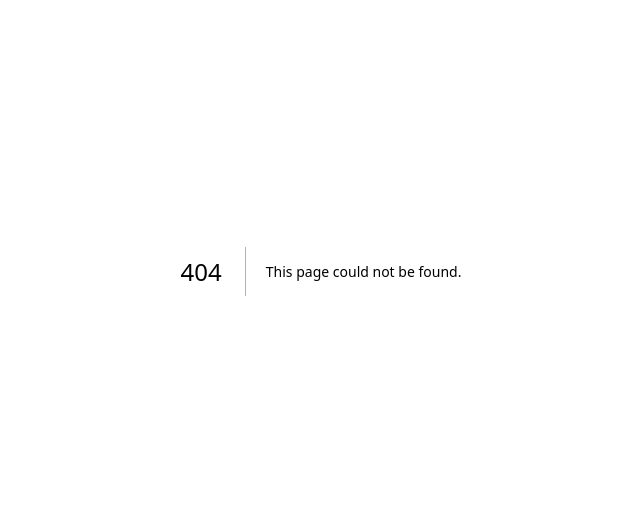
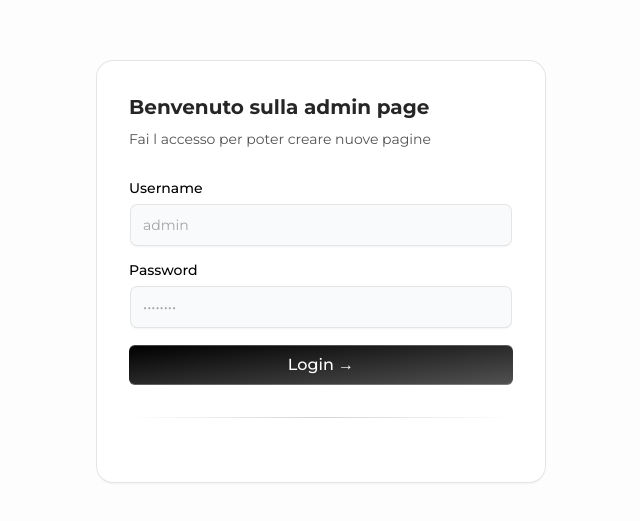
Before and after one commit to akiidjk/ProjectIppocrate, a Next.js app in the folder frontend/: page /admin/login in a window 1280 px wide. Before the commit this address had no page. Shown: the part 129-650 px from the top of the page, without its empty margins (319-959 px from the left). Built offline with nearby package versions, Linux system fonts and the light colour scheme.

Commit message:
Started to write admin page login

```diff
--- /dev/null
+++ b/frontend/src/app/admin/create_page/page.tsx
@@ -0,0 +1,5 @@
+export default function CreateAdminPage(){
+    return (
+        <div></div>
+    )
+}
--- /dev/null
+++ b/frontend/src/app/admin/login/page.tsx
@@ -0,0 +1,70 @@
+"use client";
+import React from "react";
+import { Label } from "../../components/AcernityUI/label";
+import { Input } from "../../components/AcernityUI/input";
+import { cn } from "@/utils/cn";
+import {
+  IconBrandGithub,
+  IconBrandGoogle,
+  IconBrandOnlyfans,
+} from "@tabler/icons-react";
+
+export default function LoginAdminPage(){
+    const handleSubmit = (e: React.FormEvent<HTMLFormElement>) => {
+        e.preventDefault();
+        console.log("Form submitted");
+      };
+    return (
+        <div className="h-screen flex">
+            <div className="m-auto max-w-md w-full mx-auto rounded-none md:rounded-2xl p-4 md:p-8 shadow-input bg-white dark:bg-black">
+                <h2 className="font-bold text-xl text-neutral-800 dark:text-neutral-200">
+                    Benvenuto sulla admin page
+                </h2>
+                <p className="text-neutral-600 text-sm max-w-sm mt-2 dark:text-neutral-300">
+                    Fai l accesso per poter creare nuove pagine
+                </p>
+            <form className="my-8" onSubmit={handleSubmit}>
+                <LabelInputContainer className="mb-4">
+                    <Label htmlFor="username">Username</Label>
+                    <Input id="username" placeholder="admin" type="text" />
+                </LabelInputContainer>
+                <LabelInputContainer className="mb-4">
+                    <Label htmlFor="password">Password</Label>
+                    <Input id="password" placeholder="••••••••" type="password" />
+                </LabelInputContainer>
+                <button
+                className="bg-gradient-to-br relative group/btn from-black dark:from-zinc-900 dark:to-zinc-900 to-neutral-600 block dark:bg-zinc-800 w-full text-white rounded-md h-10 font-medium shadow-[0px_1px_0px_0px_#ffffff40_inset,0px_-1px_0px_0px_#ffffff40_inset] dark:shadow-[0px_1px_0px_0px_var(--zinc-800)_inset,0px_-1px_0px_0px_var(--zinc-800)_inset]"
+                type="submit"
+                >
+                Login &rarr;
+                <BottomGradient />
+                </button>
+                <div className="bg-gradient-to-r from-transparent via-neutral-300 dark:via-neutral-700 to-transparent my-8 h-[1px] w-full" />
+            </form>
+            </div>
+        </div>
+    )
+}
+
+const BottomGradient = () => {
+    return (
+      <>
+        <span className="group-hover/btn:opacity-100 block transition duration-500 opacity-0 absolute h-px w-full -bottom-px inset-x-0 bg-gradient-to-r from-transparent via-cyan-500 to-transparent" />
+        <span className="group-hover/btn:opacity-100 blur-sm block transition duration-500 opacity-0 absolute h-px w-1/2 mx-auto -bottom-px inset-x-10 bg-gradient-to-r from-transparent via-indigo-500 to-transparent" />
+      </>
+    );
+  };
+
+  const LabelInputContainer = ({
+    children,
+    className,
+  }: {
+    children: React.ReactNode;
+    className?: string;
+  }) => {
+    return (
+      <div className={cn("flex flex-col space-y-2 w-full", className)}>
+        {children}
+      </div>
+    );
+  };
--- a/frontend/src/app/admin/page.tsx
+++ /dev/null
@@ -1,7 +0,0 @@
-
-
-export default function AdminPage(){
-    return (
-        <div></div>
-    )
-}
--- /dev/null
+++ b/frontend/src/app/components/AcernityUI/input.tsx
@@ -0,0 +1,60 @@
+"use client";
+import * as React from "react";
+import { cn } from "@/utils/cn";
+import { useMotionTemplate, useMotionValue, motion } from "framer-motion";
+
+export interface InputProps
+  extends React.InputHTMLAttributes<HTMLInputElement> {}
+
+const Input = React.forwardRef<HTMLInputElement, InputProps>(
+  ({ className, type, ...props }, ref) => {
+    const radius = 100; // change this to increase the rdaius of the hover effect
+    const [visible, setVisible] = React.useState(false);
+
+    let mouseX = useMotionValue(0);
+    let mouseY = useMotionValue(0);
+
+    function handleMouseMove({ currentTarget, clientX, clientY }: any) {
+      let { left, top } = currentTarget.getBoundingClientRect();
+
+      mouseX.set(clientX - left);
+      mouseY.set(clientY - top);
+    }
+    return (
+      <motion.div
+        style={{
+          background: useMotionTemplate`
+        radial-gradient(
+          ${visible ? radius + "px" : "0px"} circle at ${mouseX}px ${mouseY}px,
+          var(--blue-500),
+          transparent 80%
+        )
+      `,
+        }}
+        onMouseMove={handleMouseMove}
+        onMouseEnter={() => setVisible(true)}
+        onMouseLeave={() => setVisible(false)}
+        className="p-[2px] rounded-lg transition duration-300 group/input"
+      >
+        <input
+          type={type}
+          className={cn(
+            `flex h-10 w-full border-none bg-gray-50 dark:bg-zinc-800 text-black dark:text-white shadow-input rounded-md px-3 py-2 text-sm  file:border-0 file:bg-transparent
+          file:text-sm file:font-medium placeholder:text-neutral-400 dark:placeholder-text-neutral-600
+          focus-visible:outline-none focus-visible:ring-[2px]  focus-visible:ring-neutral-400 dark:focus-visible:ring-neutral-600
+           disabled:cursor-not-allowed disabled:opacity-50
+           dark:shadow-[0px_0px_1px_1px_var(--neutral-700)]
+           group-hover/input:shadow-none transition duration-400
+           `,
+            className
+          )}
+          ref={ref}
+          {...props}
+        />
+      </motion.div>
+    );
+  }
+);
+Input.displayName = "Input";
+
+export { Input };
--- /dev/null
+++ b/frontend/src/app/components/AcernityUI/label.tsx
@@ -0,0 +1,24 @@
+// Label component extends from shadcnui - https://ui.shadcn.com/docs/components/label
+
+"use client";
+import * as React from "react";
+import * as LabelPrimitive from "@radix-ui/react-label";
+
+import { cn } from "@/utils/cn";
+
+const Label = React.forwardRef<
+  React.ElementRef<typeof LabelPrimitive.Root>,
+  React.ComponentPropsWithoutRef<typeof LabelPrimitive.Root>
+>(({ className, ...props }, ref) => (
+  <LabelPrimitive.Root
+    ref={ref}
+    className={cn(
+      "text-sm font-medium text-black dark:text-white leading-none peer-disabled:cursor-not-allowed peer-disabled:opacity-70",
+      className
+    )}
+    {...props}
+  />
+));
+Label.displayName = LabelPrimitive.Root.displayName;
+
+export { Label };
--- a/frontend/tailwind.config.ts
+++ b/frontend/tailwind.config.ts
@@ -23,6 +23,9 @@ const config = {
       },
     },
     extend: {
+      boxShadow: {
+        input: `0px 2px 3px -1px rgba(0,0,0,0.1), 0px 1px 0px 0px rgba(25,28,33,0.02), 0px 0px 0px 1px rgba(25,28,33,0.08)`,
+      },
       colors: {
         border: "hsl(var(--border))",
         input: "hsl(var(--input))",
```
Also changed, not shown: package.json (added, +9 -0 lines), 2 other files (tests, documents, lock files or other folders).
